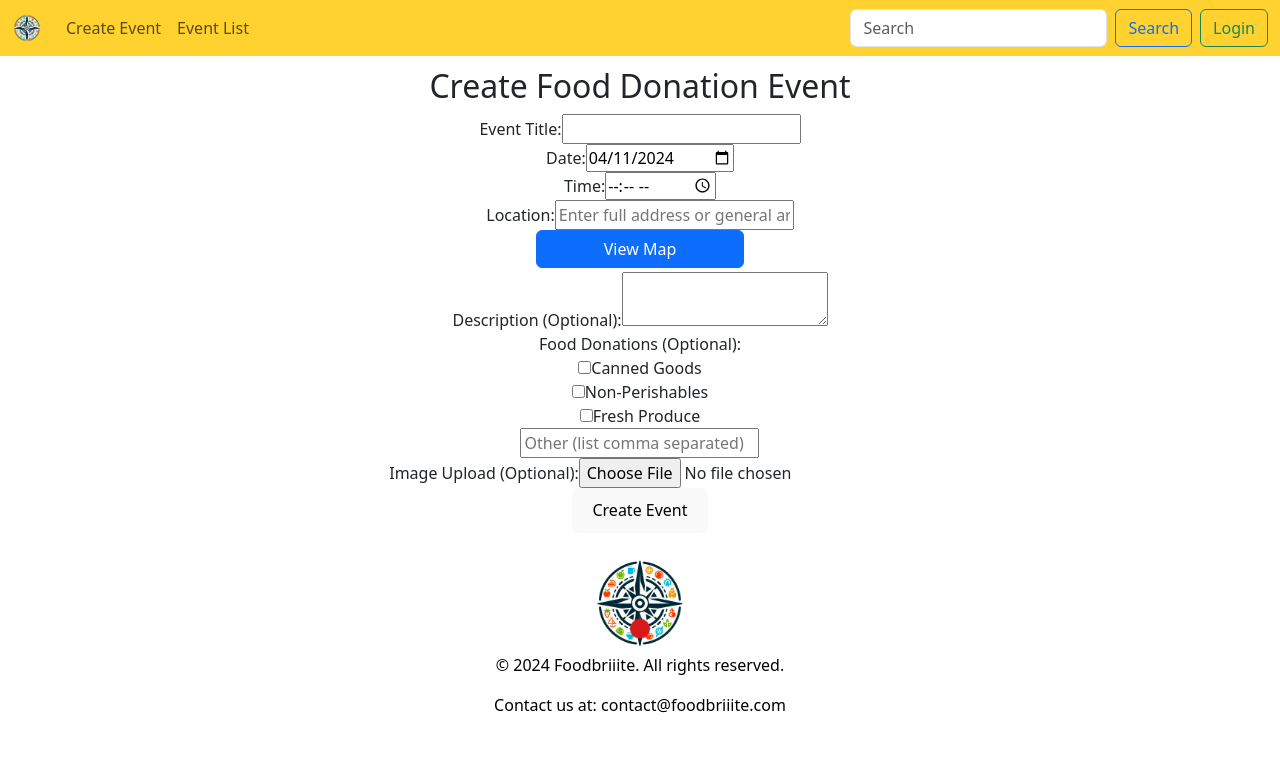
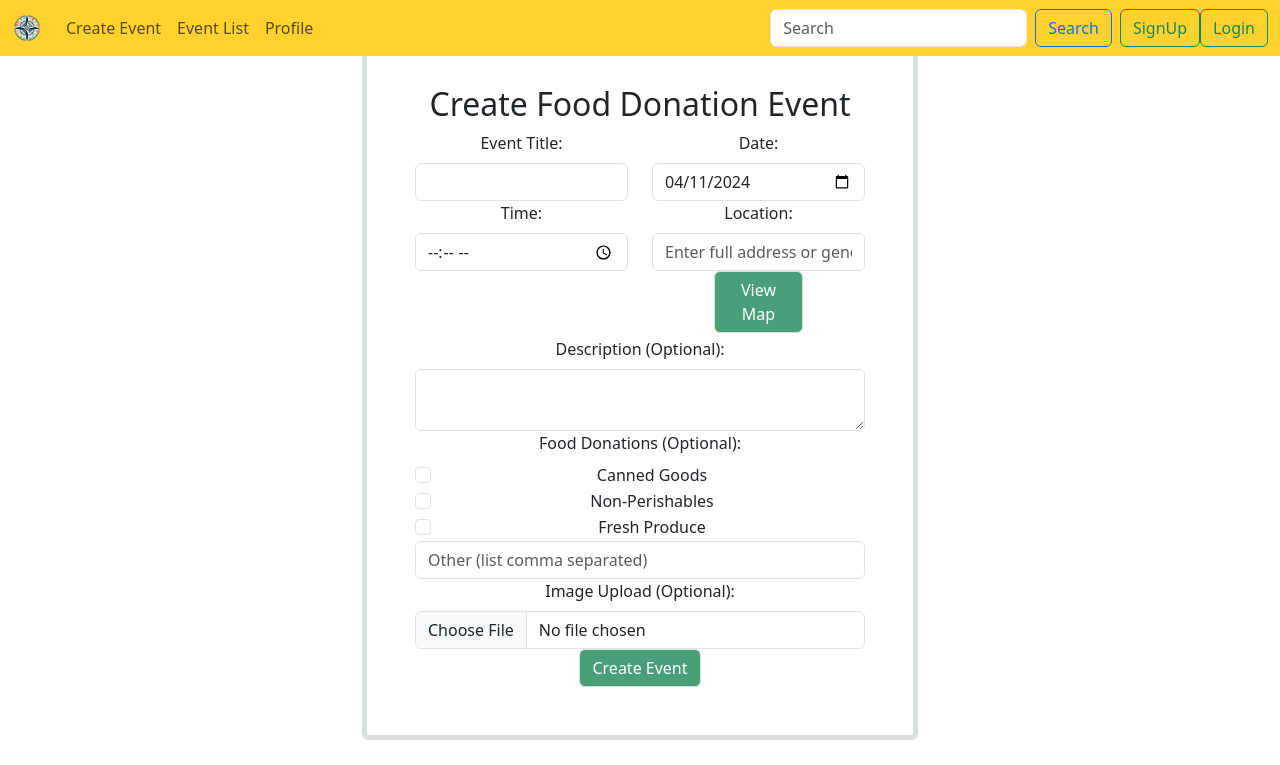
Before and after one commit to SaraM09/hackathon-1-front-end, a React (Vite) app: page /create-event-form in a window 1280 px wide. Shown: the top 765 px of the page. Built offline with nearby package versions, Linux system fonts and the light colour scheme; no server answers.

Commit message:
added and edited components

```diff
--- a/src/App.jsx
+++ b/src/App.jsx
@@ -10,7 +10,9 @@ import SignIn from './components/Feature2/Organisms/SignIn.jsx';
 import { AuthProvider } from './Contexts/AuthContext/AuthContext';
 // import CardExploration from "./components/CardExploration.jsx";
 import SearchBar from './components/SearchBar.jsx';
-import Header from "./components/Header.jsx";
+import UserProfile from "./components/UserProfile.jsx";
+import Home from "./components/Home.jsx";
+import Header from "./components/header.jsx";
 import 'bootstrap/dist/css/bootstrap.min.css';
 
 
@@ -33,11 +35,13 @@ function App() {
         </nav>
 
         <Routes>
+          <Route path="/" element={<Home />} />
           <Route path="/create-event-form" element={<CreateEventForm />} />
           <Route path="/donation-event-list" element={<DonationEventList />} />
           <Route path="/events/:eventId" element={<DonationEventDetails  />}/>
           <Route path="/signin" element={<SignIn />}/>
           <Route path="/signup" element={<SignUpForm />}/>
+          <Route path="/profile" element={<UserProfile />}/>
         </Routes>
       <Footer />
     </Router>
--- a/src/Contexts/AuthContext/AuthContext.jsx
+++ b/src/Contexts/AuthContext/AuthContext.jsx
@@ -34,7 +34,7 @@ const AuthProvider = ({ children }) => {
   };
 
   const signup = async (email, password) => {
-    const user = await createUserWithEmailAndPassword(auth, email, password);
+    const user = await createUserWithEmailAndPassword(email, password);
     const userDetails = {
       email,
       password,
--- a/src/components/CreateEventForm.jsx
+++ b/src/components/CreateEventForm.jsx
@@ -1,4 +1,5 @@
 import React, { useState, useRef } from "react";
+import { Form, Row, Col, Button, Card } from "react-bootstrap";
 // import { useHistory } from "react-router-dom";
 
 const CreateEventForm = () => {
@@ -77,100 +78,108 @@ const CreateEventForm = () => {
      setImageFile(null);
   };
   return (
-    <form onSubmit={handleSubmit}>
+    <Card className="border-5" style={{ borderColor: '#DCE1DE' }}>
+    <Card.Body>
+    <Form onSubmit={handleSubmit}>
       <h2>Create Food Donation Event</h2>
-      <div className="form-group">
-        <label htmlFor="title">Event Title:</label>
-        <input
+      <Row>
+        <Col md={6}>
+          <Form.Group controlId="title">
+            <Form.Label>Event Title:</Form.Label>
+            <Form.Control
               type="text"
               name="title"
-          id="title"
               value={title}
               onChange={handleInputChange}
               required
             />
-      </div>
-      <div className="form-group">
-        <label htmlFor="date">Date:</label>
-        <input
+          </Form.Group>
+        </Col>
+        <Col md={6}>
+          <Form.Group controlId="date">
+            <Form.Label>Date:</Form.Label>
+            <Form.Control
               type="date"
               name="date"
-          id="date"
               value={date.toISOString().split("T")[0]}
               onChange={handleInputChange}
               required
             />
-      </div>
-      <div className="form-group">
-        <label htmlFor="time">Time:</label>
-        <input
+          </Form.Group>
+        </Col>
+      </Row>
+      <Row>
+        <Col md={6}>
+          <Form.Group controlId="time">
+            <Form.Label>Time:</Form.Label>
+            <Form.Control
               type="time"
               name="time"
-          id="time"
               value={time}
               onChange={handleInputChange}
               required
             />
-      </div>
-      <div className="form-group">
-        <label htmlFor="location">Location:</label>
-        <input
+          </Form.Group>
+        </Col>
+        <Col md={6}>
+          <Form.Group controlId="location">
+            <Form.Label>Location:</Form.Label>
+            <Form.Control
               type="text"
               name="location"
-          id="location"
               ref={locationRef}
               value={location}
               onChange={handleInputChange}
               placeholder="Enter full address or general area"
             />
-      </div>
-      {/* Button to open Google Maps in a new tab */}
-<button
-        onClick={() => window.open("https://www.google.com/maps/place/" + locationRef.current.value, "_blank")}
+          </Form.Group>
+          <Button style={{ backgroundColor: '#49A078', borderColor: '#DCE1DE'}}
+            onClick={() =>
+              window.open("https://www.google.com/maps/place/" + locationRef.current.value, "_blank")
+            }
             className="btn btn-primary col-lg-5 mx-1 mb-1"
           >
             View Map
-      </button>
-      <div className="form-group">
-        <label htmlFor="description">Description (Optional):</label>
-        <textarea
+          </Button>
+        </Col>
+      </Row>
+      <Form.Group controlId="description">
+        <Form.Label>Description (Optional):</Form.Label>
+        <Form.Control
+          as="textarea"
           name="description"
-          id="description"
           value={description}
           onChange={handleInputChange}
         />
-      </div>
-      <div className="form-group">
-        <label htmlFor="foodDonations">Food Donations (Optional):</label>
+      </Form.Group>
+      <Form.Group controlId="foodDonations">
+        <Form.Label>Food Donations (Optional):</Form.Label>
         <div className="checkbox-group">
-          <input
+          <Form.Check
             type="checkbox"
             id="cannedGoods"
             name="foodDonations"
             value="Canned Goods"
             onChange={handleInputChange}
+            label="Canned Goods"
           />
-          <label htmlFor="cannedGoods">Canned Goods</label>
-          <br />
-          <input
+          <Form.Check
             type="checkbox"
             id="nonPerishables"
             name="foodDonations"
             value="Non-Perishables"
             onChange={handleInputChange}
+            label="Non-Perishables"
           />
-          <label htmlFor="nonPerishables">Non-Perishables</label>
-          <br />
-          <input
+          <Form.Check
             type="checkbox"
             id="freshProduce"
             name="foodDonations"
             value="Fresh Produce"
             onChange={handleInputChange}
+            label="Fresh Produce"
           />
-          <label htmlFor="freshProduce">Fresh Produce</label>
-          <br />
-          <input
+          <Form.Control
             type="text"
             name="foodDonations"
             id="otherDonations"
@@ -178,19 +187,16 @@ const CreateEventForm = () => {
             onChange={handleInputChange}
           />
         </div>
-      </div>
-      <div className="form-group">
-        <label htmlFor="imageFile">Image Upload (Optional):</label>
-        <input type="file" name="imageFile"></input>
-      </div>
-      <div className="form-group">
-        <button type="submit">Create Event</button>
-      </div>
-
-       {/* Display confirmation message if set */}
+      </Form.Group>
+      <Form.Group controlId="imageFile">
+        <Form.Label>Image Upload (Optional):</Form.Label>
+        <Form.Control type="file" name="imageFile" />
+      </Form.Group>
+      <Button type="submit" style={{ backgroundColor: '#49A078', borderColor: '#DCE1DE'}}>Create Event</Button>
       {confirmationMessage && <p>{confirmationMessage}</p>}
-
-    </form>
+    </Form>
+    </Card.Body>
+    </Card>
   );
 };
 
--- a/src/components/Feature2/Organisms/SignIn.jsx
+++ b/src/components/Feature2/Organisms/SignIn.jsx
@@ -1,44 +1,69 @@
 import React, { useState } from "react";
+import { Link } from "react-router-dom";
+import { useNavigate } from "react-router-dom";
 import { useAuth } from "../../../Contexts/AuthContext/AuthContext.jsx";
+import { Form, Button, Row, Col, Card } from "react-bootstrap";
 
-const loginForm = ({ onSubmit }) => {
+const loginForm = () => {
     const [email, setEmail] = useState('');
-    const [username, setUsername] = useState('');
     const [password, setPassword] = useState('');
+    const navigate = useNavigate();
     const { login, loginWithGoogle } = useAuth();
 
     const handleSubmit = async (e) => {
         e.preventDefault();
     try {
       await login(email, password);
+      navigate("/");
     } catch (error) {
       console.error("Error signing in with email and password", error);
     }
     };
 
     return (
-        <form onSubmit={handleSubmit}>
+        <Card className="border-5" style={{ borderColor: '#DCE1DE' }}>
+    <Card.Body>
+        <Form onSubmit={handleSubmit}>
           <h2>Login</h2>
-            <div>
-                <label>Username/Email:</label>
-                <input
+          <Form.Group as={Row} className="mb-3" controlId="formHorizontalEmail">
+            <Form.Label column sm={2}>
+              Email
+            </Form.Label>
+            <Col sm={10}>
+              <Form.Control
                 type="email"
                 value={email}
                 onChange={(e) => setEmail(e.target.value)}
                 required
               />
-            </div>
-            <div>
-                <label>Password:</label>
-                <input
+            </Col>
+          </Form.Group>
+
+          <Form.Group as={Row} className="mb-1" controlId="formHorizontalPassword">
+            <Form.Label column sm={2}>
+              Password
+            </Form.Label>
+            <Col sm={10}>
+              <Form.Control
                 type="password"
                 value={password}
                 onChange={(e) => setPassword(e.target.value)}
                 required
               />
-            </div>
-            <button type="submit">Login</button>
-        </form>
+            </Col>
+          </Form.Group>
+
+          <Form.Group as={Row} className="mb-3">
+            <Col sm={{ span: 10, offset: 1 }}>
+              <Button style={{ backgroundColor: '#49A078', borderColor: '#DCE1DE'}} type="submit"  >Login</Button>
+            </Col>
+            <Link to="/signup">
+                <strong style={{ color: '#216869'}}>Don't have an account?</strong>
+              </Link>
+          </Form.Group>
+        </Form>
+        </Card.Body>
+        </Card>
       );
     };
 
--- a/src/components/Feature2/Organisms/SignUp.jsx
+++ b/src/components/Feature2/Organisms/SignUp.jsx
@@ -1,44 +1,149 @@
 import React, { useState, useContext } from "react";
+import { Link } from "react-router-dom";
 import { useNavigate } from "react-router-dom";
 import { useAuth } from "../../../Contexts/AuthContext/AuthContext.jsx";
+import { Form, Button, Row, Col } from "react-bootstrap";
+
+const isPasswordValid = (password) => {
+  // regex patterns for password requirements
+  const uppercaseRegex = /[A-Z]/;
+  const numberRegex = /[0-9]/;
+  const specialCharRegex = /[!@#$%^&*()_+\-=[\]{};':"\\|,.<>/?]/;
+
+  // check if password meets all requirements
+  return (
+    uppercaseRegex.test(password) &&
+    numberRegex.test(password) &&
+    specialCharRegex.test(password)
+  );
+};
 
 const signUpForm = ({ onSubmit }) => {
   const { signup } = useAuth();
   const [email, setEmail] = useState("");
   const [password, setPassword] = useState("");
-//   const navigate = useNavigate();
+  const [username, setUsername] = useState("");
+  const [user_id, setUser_id] = useState("");
+  const [full_name, setFull_name] = useState("");
+  const [phone_number, setPhone_number] = useState("");
+  const [location, setLocation] = useState("");
+  const navigate = useNavigate();
 
   const handleSignUp = async (e) => {
     e.preventDefault();
+
+    if (!isPasswordValid(password)) {
+      alert(
+        'Password requires at least one uppercase letter, one number, and one special character.'
+      );
+      return;
+    }
+
     try {
       await signup(email, password);
-    //   return navigate("/");
+      navigate("/");
     } catch (error) {
       console.error("Error signing up with email and password", error);
     }
   };
 
   return (
-    <div>
+    <Form onSubmit={handleSignUp}>
       <h2>Sign Up</h2>
-      <form onSubmit={handleSignUp}>
-        <input
+      <Form.Group as={Row} className="mb-3" controlId="formHorizontalEmail">
+        <Form.Label column sm={2}>
+          Email
+        </Form.Label>
+        <Col sm={10}>
+          <Form.Control
             type="email"
             placeholder="Email"
             value={email}
             onChange={(e) => setEmail(e.target.value)}
           />
-        <input
+        </Col>
+      </Form.Group>
+
+      <Form.Group as={Row} className="mb-3" controlId="formHorizontalPassword">
+        <Form.Label column sm={2}>
+          Password
+        </Form.Label>
+        <Col sm={10}>
+          <Form.Control
             type="password"
             placeholder="Password"
             value={password}
             onChange={(e) => setPassword(e.target.value)}
           />
-        <button type="submit">Sign Up</button>
-      </form>
-    </div>
+        </Col>
+      </Form.Group>
+
+      <Form.Group as={Row} className="mb-3" controlId="formHorizontalUsername">
+        <Form.Label column sm={2}>
+          Username
+        </Form.Label>
+        <Col sm={10}>
+          <Form.Control
+            type="text"
+            placeholder="Username"
+            value={username}
+            onChange={(e) => setUsername(e.target.value)}
+          />
+        </Col>
+      </Form.Group>
+
+      <Form.Group as={Row} className="mb-3" controlId="formHorizontalFullName">
+        <Form.Label column sm={2}>
+          Full Name
+        </Form.Label>
+        <Col sm={10}>
+          <Form.Control
+            type="text"
+            placeholder="Full Name"
+            value={full_name}
+            onChange={(e) => setFull_name(e.target.value)}
+          />
+        </Col>
+      </Form.Group>
+
+      <Form.Group as={Row} className="mb-3" controlId="formHorizontalPhoneNumber">
+        <Form.Label column sm={2}>
+          Phone Number
+        </Form.Label>
+        <Col sm={10}>
+          <Form.Control
+            type="text"
+            placeholder="Phone Number"
+            value={phone_number}
+            onChange={(e) => setPhone_number(e.target.value)}
+          />
+        </Col>
+      </Form.Group>
+
+      <Form.Group as={Row} className="mb-3" controlId="formHorizontalLocation">
+        <Form.Label column sm={2}>
+          Location
+        </Form.Label>
+        <Col sm={10}>
+          <Form.Control
+            type="text"
+            placeholder="Location"
+            value={location}
+            onChange={(e) => setLocation(e.target.value)}
+          />
+        </Col>
+      </Form.Group>
+
+      <Form.Group as={Row} className="mb-3">
+        <Col sm={{ span: 10, offset: 1 }}>
+          <Button style={{ backgroundColor: '#49A078', borderColor: '#DCE1DE'}} type="submit">Sign Up</Button>
+        </Col>
+        <Link to="/signin">
+            <strong style={{ color: '#216869'}}>Already have an account?</strong>
+        </Link>
+      </Form.Group>
+    </Form>
   );
-
 };
 
 export default signUpForm;
--- /dev/null
+++ b/src/components/Home.jsx
@@ -0,0 +1,9 @@
+import React from "react";
+
+export default function Home() {
+    return (
+        <div>
+            <h1>Home</h1>
+        </div>
+    );
+}
--- /dev/null
+++ b/src/components/UserProfile.jsx
@@ -0,0 +1,31 @@
+import React, { useState } from "react";
+import { useNavigate } from "react-router-dom";
+import { getAuth } from "firebase/auth";
+
+
+export default function UserProfile() {
+    const auth = getAuth();
+    const user = auth.currentUser;
+
+    const [email, setEmail] = useState("");
+    const [password, setPassword] = useState("");
+    const [username, setUsername] = useState("");
+    const [user_id, setUser_id] = useState("");
+    const [full_name, setFull_name] = useState("");
+    const [phone_number, setPhone_number] = useState("");
+    const [location, setLocation] = useState("");
+
+
+    return (
+        <div>
+            <h1>User Profile</h1>
+
+            <h2>Email: {email}</h2>
+            <h2>User ID: {user_id}</h2>
+            <h2>Username: {username}</h2>
+            <h2>Full Name: {full_name}</h2>
+            <h2>Phone Number: {phone_number}</h2>
+            <h2>Location: {location}</h2>
+        </div>
+    );
+}
--- a/src/components/header.jsx
+++ b/src/components/header.jsx
@@ -1,4 +1,5 @@
 import React from "react";
+import { Link } from "react-router-dom";
 import Button from "react-bootstrap/Button";
 import Container from "react-bootstrap/Container";
 import Form from "react-bootstrap/Form";
@@ -16,6 +17,10 @@ const Header = () => {
 
   const handleEventList = () => {
     navigate("/donation-event-list");
+  };
+
+  const handleProfile = () => {
+    navigate("/profile");
   };
 
   return (
@@ -40,6 +45,7 @@ const Header = () => {
             >
                 <Nav.Link onClick={handleCreateEventClick}>Create Event</Nav.Link>
                 <Nav.Link onClick={handleEventList}>Event List</Nav.Link>
+                <Nav.Link onClick={handleProfile}>Profile</Nav.Link>
             </Nav>
             <Form className="d-flex">
               <Form.Control
@@ -52,7 +58,14 @@ const Header = () => {
                 Search
               </Button>
 
-              <Button variant="outline-success">Login</Button>
+              <Link to= "/signup">
+                <Button variant="outline-success">SignUp</Button>
+              </Link>
+
+              <Link to= "/signin">
+                <Button variant="outline-success">Login</Button>
+              </Link>
+
             </Form>
           </Navbar.Collapse>
         </Container>
--- a/src/requestHelper.js
+++ b/src/requestHelper.js
@@ -9,6 +9,8 @@ const createUser = async (userDetail) => {
   return response.data;
 };
 
+
+
 export { createUser };
 
 // username, email, password, fullName, phoneNumber, location, firebaseId
```
Lines whose indentation alone changed are shown as unchanged.
